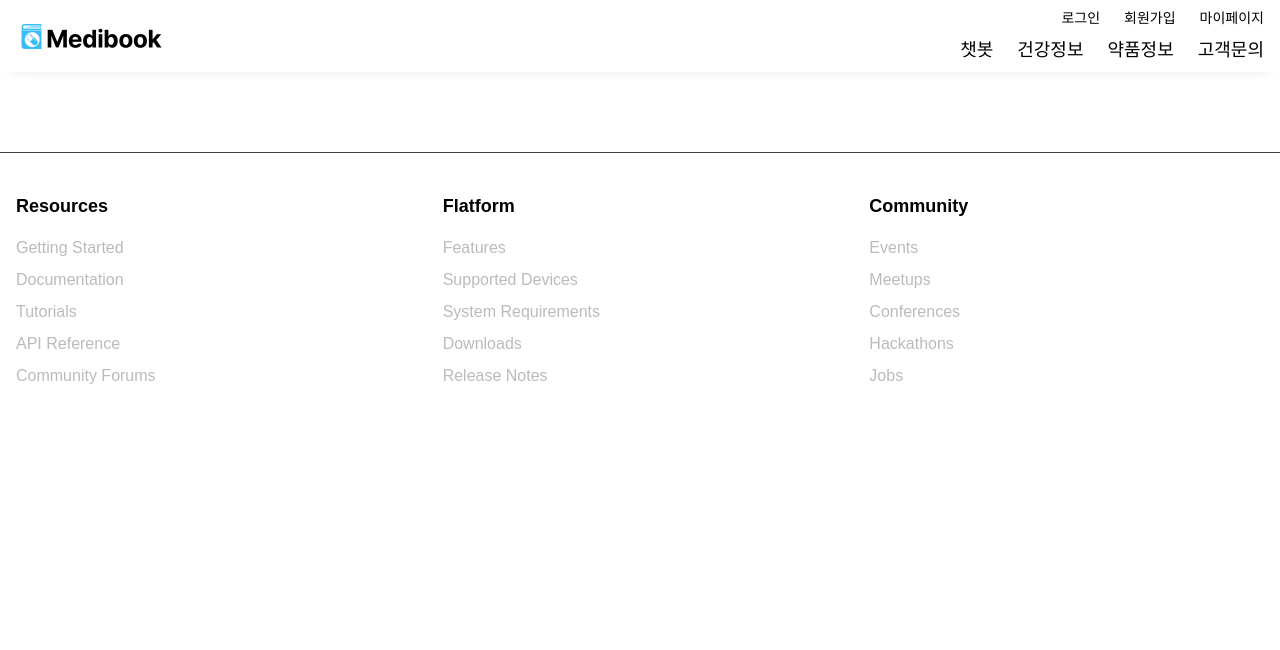
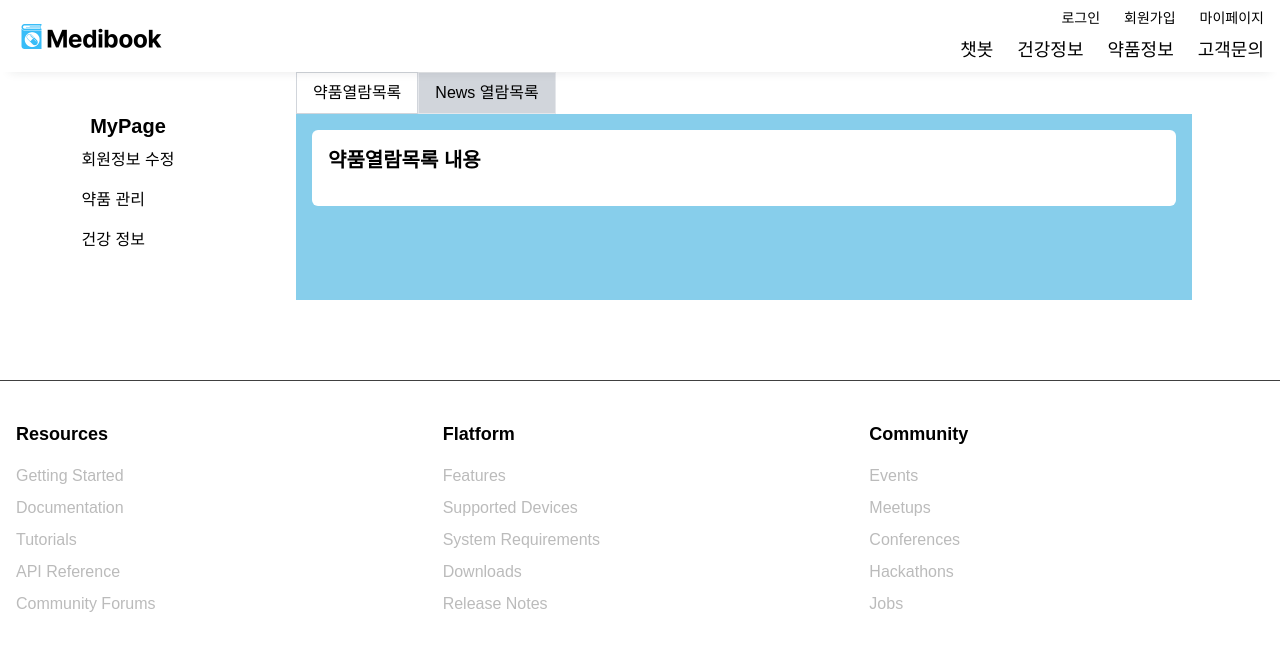
Before and after one commit to hyeonji423/project_front, a React (Create React App) app: page /newpage in a window 1280 px wide. Shown: the top 650 px of the page. Built offline with nearby package versions, Linux system fonts and the light colour scheme; a web font is replaced by a local one.

Commit message:
탭 작업

```diff
--- a/src/App.js
+++ b/src/App.js
@@ -6,6 +6,7 @@ import Footer from "./components/Footer";
 import Login from "./components/Login";
 import Register from "./components/Register";
 import Mypage from "./components/Mypage";
+import NewPage from "./components/NewPage";
 
 function App() {
   return (
@@ -20,6 +21,7 @@ function App() {
             <Route path="/login" element={<Login />} />
             <Route path="/register" element={<Register />} />
             <Route path="/mypage" element={<Mypage />} />
+            <Route path="/newpage" element={<NewPage />} />
           </Routes>
 
           <Footer />
--- a/src/components/Mypage.jsx
+++ b/src/components/Mypage.jsx
@@ -1,12 +1,14 @@
-import React from 'react'
-import Management from './Management'
+import React from "react";
+import Management from "./Management";
+import Sidebar from "./Sidebar";
 
 const Mypage = () => {
   return (
     <div>
-      <Management/>
+      <Sidebar />
+      <Management />
     </div>
-  )
-}
+  );
+};
 
-export default Mypage
+export default Mypage;
--- /dev/null
+++ b/src/components/NewPage.jsx
@@ -0,0 +1,59 @@
+import React, { useState } from "react";
+import Sidebar from "./Sidebar";
+
+// 유인규
+
+const NewPage = () => {
+  const [activeTab, setActiveTab] = useState(0);
+
+  const tabs = [
+    {
+      title: "약품열람목록",
+      content: "약품열람목록 내용",
+    },
+    {
+      title: "News 열람목록",
+      content: "News 열람목록 내용",
+    },
+  ];
+
+  return (
+    <div className="w-full h-auto flex">
+      <div className="w-full flex">
+        <Sidebar />
+
+        <div className="w-[70%] bg-[skyblue] ml-10">
+          <div>
+            <div className="flex bg-white last:border-b border-gray-300 mb-4">
+              {tabs.map((tab, index) => (
+                <button
+                  key={index}
+                  className={`px-4 py-2 border cursor-pointer focus:outline-none hover:bg-gray-700 transition-colors
+                  ${
+                    activeTab === index
+                      ? "bg-white border-t border-x border-gray-300"
+                      : "bg-gray-300"
+                  }`}
+                  onClick={() => setActiveTab(index)}
+                >
+                  {tab.title}
+                </button>
+              ))}
+            </div>
+
+            <div className="p-4 bg-white rounded-md ml-4 mr-4">
+              <h2 className="text-xl font-semibold mb-4">
+                {tabs[activeTab].content}
+              </h2>
+              {/* 탭 내용에 따른 컴포넌트 렌더링 */}
+              {activeTab === 0 && <div>{/* 약품 관련 컨텐츠 */}</div>}
+              {activeTab === 1 && <div>{/* 뉴스 관련 컨텐츠 */}</div>}
+            </div>
+          </div>
+        </div>
+      </div>
+    </div>
+  );
+};
+
+export default NewPage;
--- a/src/constants/data.jsx
+++ b/src/constants/data.jsx
@@ -1,48 +1,48 @@
-import symptom1 from "../assets/symptom/symptom1.jpg"
-import symptom2 from "../assets/symptom/symptom2.jpg"
-import symptom3 from "../assets/symptom/symptom3.jpg"
-import symptom4 from "../assets/symptom/symptom4.jpg"
-import symptom5 from "../assets/symptom/symptom5.jpg"
-import symptom6 from "../assets/symptom/symptom6.jpg"
-import symptom7 from "../assets/symptom/symptom7.jpg"
+import symptom1 from "../assets/symptom/symptom1.jpg";
+import symptom2 from "../assets/symptom/symptom2.jpg";
+import symptom3 from "../assets/symptom/symptom3.jpg";
+import symptom4 from "../assets/symptom/symptom4.jpg";
+import symptom5 from "../assets/symptom/symptom5.jpg";
+import symptom6 from "../assets/symptom/symptom6.jpg";
+import symptom7 from "../assets/symptom/symptom7.jpg";
 
 export const symptom = [
   {
     image: symptom1,
     text: "#두통",
-    to: "/headache"
+    to: "/headache",
   },
   {
     image: symptom2,
     text: "#마른기침",
-    to: "/cough"
+    to: "/cough",
   },
   {
     image: symptom3,
     text: "#피부발진",
-    to: "/rash"
+    to: "/rash",
   },
   {
     image: symptom4,
     text: "#미열",
-    to: "/fever"
+    to: "/fever",
   },
   {
     image: symptom5,
     text: "#근육통",
-    to: "/muscle_pain"
+    to: "/muscle_pain",
   },
   {
     image: symptom6,
     text: "#불면증",
-    to: "/insomnia"
+    to: "/insomnia",
   },
   {
     image: symptom7,
     text: "#변비",
-    to: "/constipation"
+    to: "/constipation",
   },
-]
+];
 
 export const navItems = [
   { label: "챗봇", to: "/" },
@@ -50,7 +50,6 @@ export const navItems = [
   { label: "약품정보", to: "/" },
   { label: "고객문의", to: "/" },
 ];
-
 
 export const navMenus = [
   {
@@ -60,7 +59,7 @@ export const navMenus = [
   },
   {
     label: "약품 관리",
-    to: "/",
+    to: "/newpage",
     idx: 2,
   },
   {
```
Lines whose indentation alone changed are shown as unchanged.
